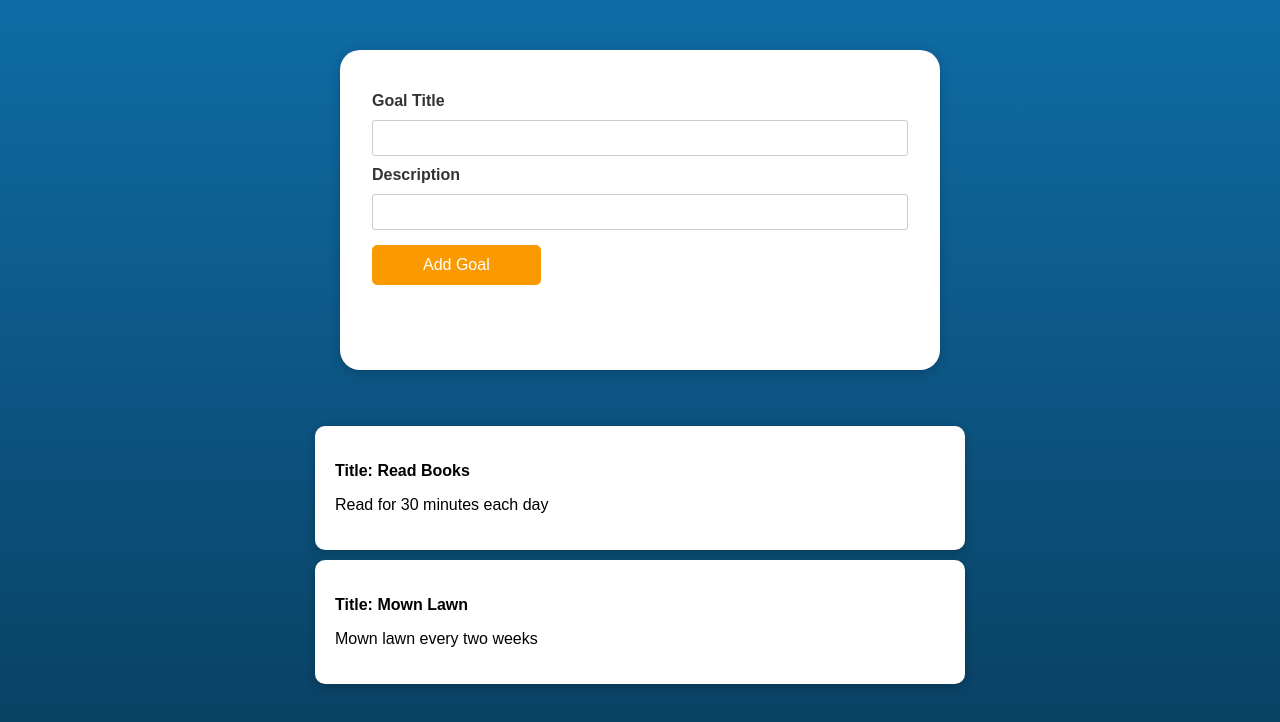
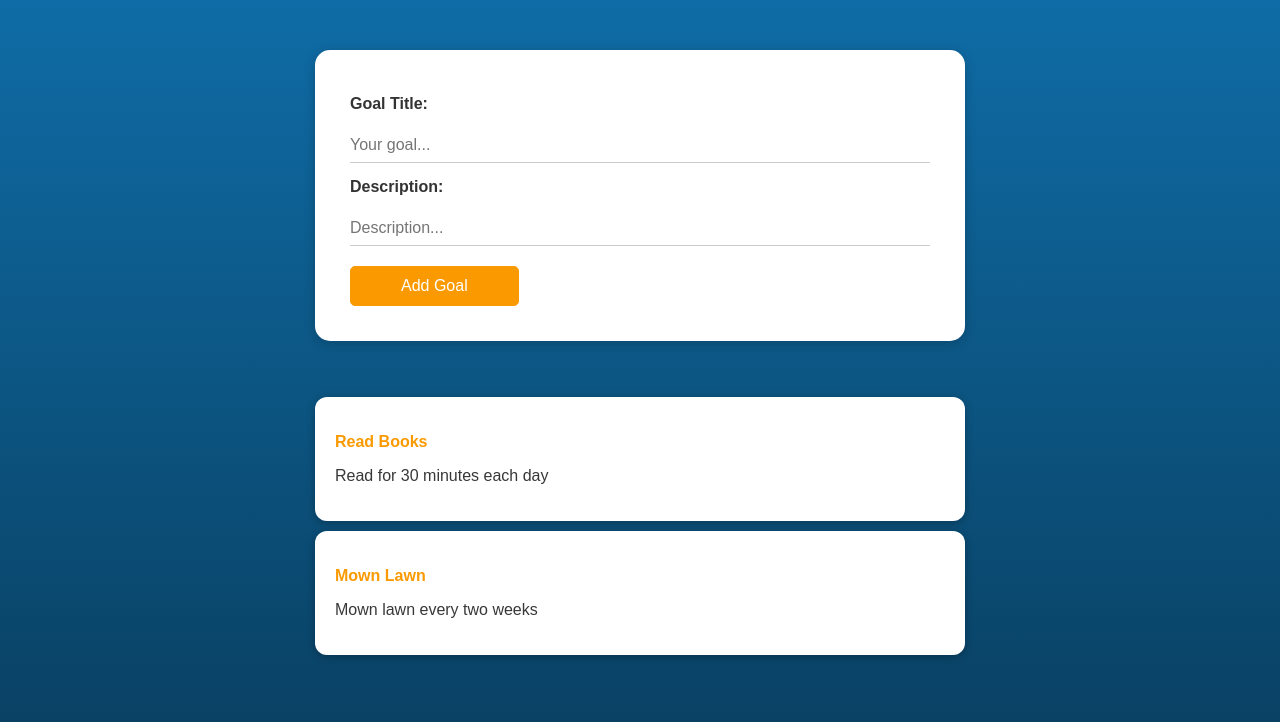
Before and after one commit to krsticn/goal-tracker, a React (Create React App) app: page / in a window 1280 px wide. Shown: the top 722 px of the page. Built offline with nearby package versions, Linux system fonts and the light colour scheme.

Commit message:
Styling is a bit improved, as well as functionality of the form. User is not allowed to submit the form without enetering text in both fields.

```diff
--- a/src/App.module.css
+++ b/src/App.module.css
@@ -8,12 +8,11 @@
   }
 
 .goal-form {
-  width: 600px;
-  height: 320px;
+  width: 650px;
   margin: 50px 0px 30px 0px;
-  padding: 2rem;
+  padding: 30px 35px;
   box-shadow: 0 2px 12px rgba(0, 0, 0, 0.2);
-  border-radius: 20px;
+  border-radius: 15px;
   background-color:white;
 }
 
--- a/src/components/GoalInput/GoalInput.js
+++ b/src/components/GoalInput/GoalInput.js
@@ -25,7 +25,7 @@ const GoalInput = (props) => {
   const submitHandler = (event) => {
     event.preventDefault();
 
-    if (enterdGoal !== "") {
+    if (enterdGoal && enterdDescription) {
       props.onAddGoal(enterdGoal, enterdDescription);
     }
 
@@ -43,9 +43,10 @@ const GoalInput = (props) => {
   return (
     <form onSubmit={submitHandler}>
       <div className={goalInputClases}>
-        <label>Goal Title</label>
+        <label>Goal Title:</label>
         <input
           type="text"
+          placeholder="Your goal..."
           onChange={goalInputHandler}
           onBlur={goalInputBlurHandler}
           value={enterdGoal}
@@ -55,9 +56,10 @@ const GoalInput = (props) => {
         )}
       </div>
       <div className={descriptionInputClases}>
-        <label>Description</label>
+        <label>Description:</label>
         <input
           type="text"
+          placeholder="Description..."
           onChange={descriptionInputHandler}
           onBlur={descriptionInputBlurHandler}
           value={enterdDescription}
--- a/src/components/GoalInput/GoalInput.module.css
+++ b/src/components/GoalInput/GoalInput.module.css
@@ -1,32 +1,29 @@
 .form-control {
-    margin: 10px 0px;
+    margin: 15px 0px;
   }
 
   .form-control label {
     font-weight: bold;
     display: block;
-    margin: 10px 0px 10px;
+    margin: 10px 0px 15px;
     color: #333333;
   }
 
   .form-control input {
-    display: block;
     width: 100%;
-    border: 1px solid #ccc;
-    border-radius: 3px;
-    font: inherit;
-    padding: 8px;
+    border: 0;
+    outline: 0;
+    border-bottom: 1px solid #ccc;
+    padding: 8px 0px;
   }
 
   .form-control input:focus {
     outline: none;
-    background: #f2f2f2;
-    border-color: #ccc;
+    border-bottom: 1px solid rgb(9, 61, 93);
   }
 
   .form-control.invalid input {
-    background-color: #FFEDEB;
-    border-color: #ff726f;
+    border-bottom: 1px solid #ff726f;
   }
 
   .error {
--- a/src/components/GoalItem/GoalItem.js
+++ b/src/components/GoalItem/GoalItem.js
@@ -8,7 +8,7 @@ const GoalItem = (props) => {
 
   return (
     <li onClick={deleteHandler} className={classes["goal-item"]}>
-      <h3>Title: {props.title}</h3>
+      <h3>{props.title}</h3>
       <p>{props.description}</p>
     </li>
   );
--- a/src/components/GoalItem/GoalItem.module.css
+++ b/src/components/GoalItem/GoalItem.module.css
@@ -3,6 +3,10 @@
   cursor: pointer;
   margin: 10px 0px;
   padding: 20px 20px;
-  border-radius: 10px;
+  border-radius: 12px;
   box-shadow: 0 2px 8px rgba(0, 0, 0, 0.26);
   }
+
+.goal-item h3{
+  color: #FA9A00;
+}
--- a/src/index.css
+++ b/src/index.css
@@ -1,6 +1,7 @@
 * {
   box-sizing: border-box;
   font-size: 16px;
+  color: #383838;
 }
 
 html {
```
